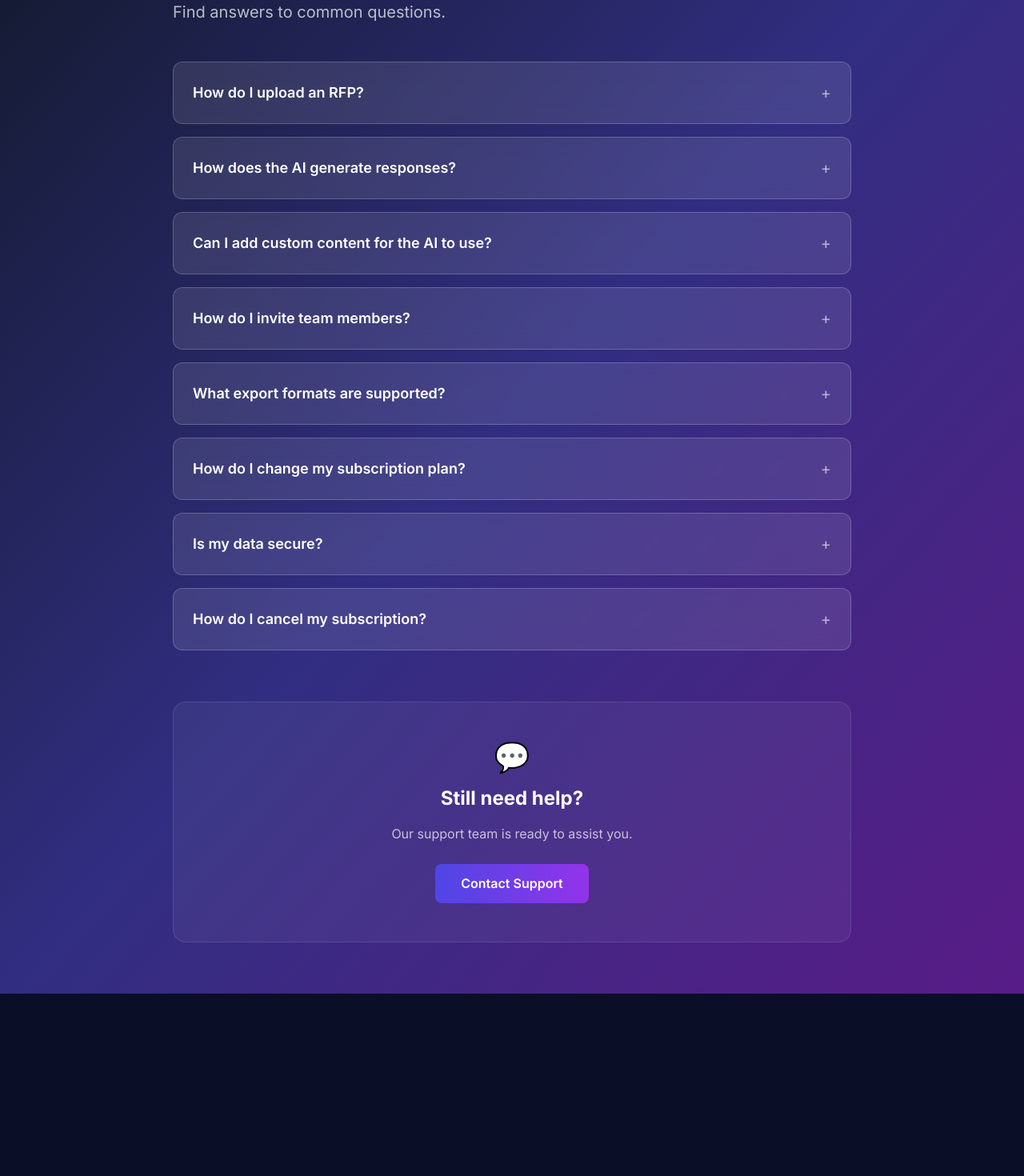
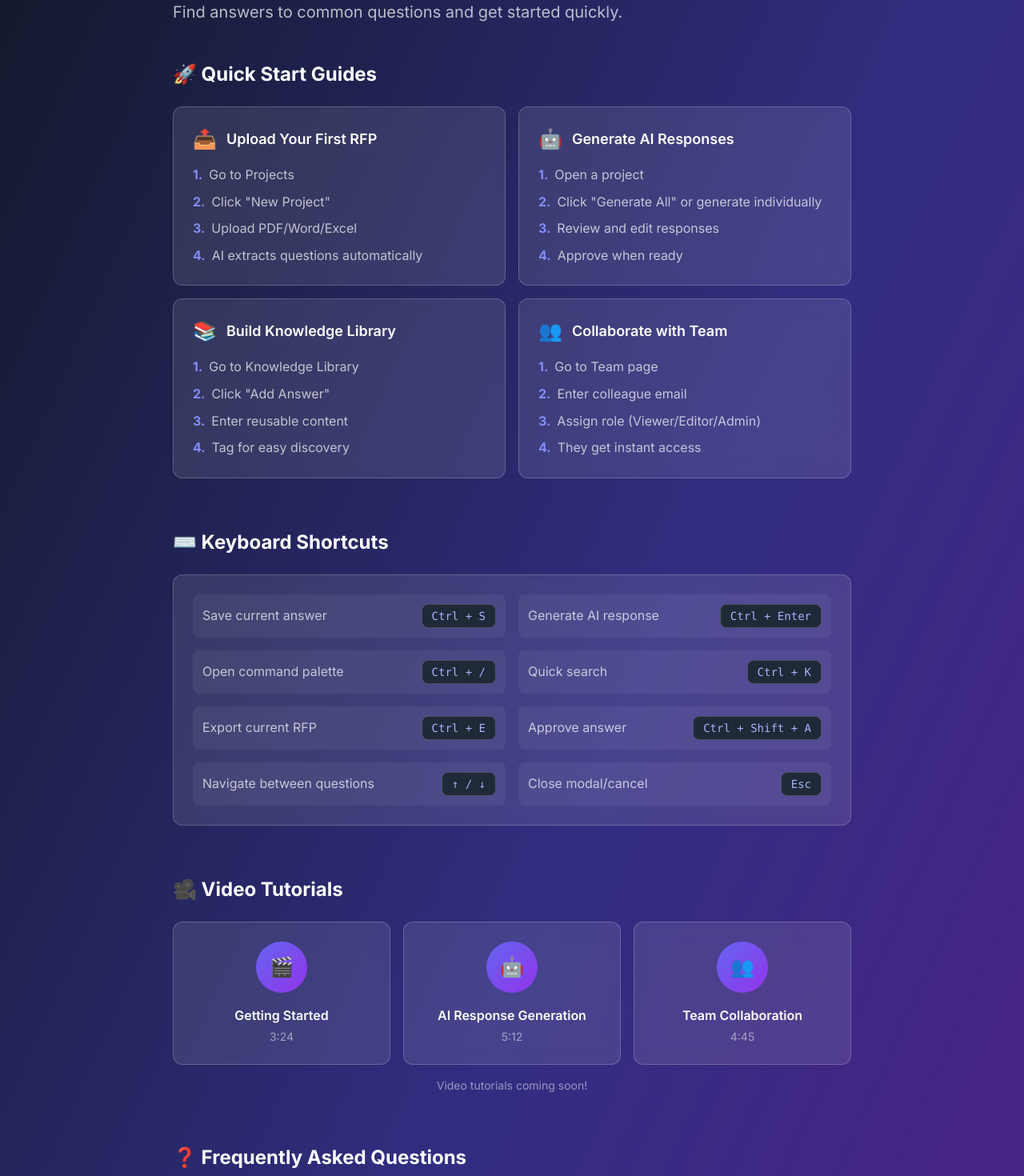
Before and after one commit to Sujithkal/rfpgrep, a React (Vite) app: page /help in a window 1280 px wide. Shown: the part 200-1670 px from the top of the page at 80% size. Before the commit the page ends 1442 px from the top, so only its background shows below. Built offline with nearby package versions, Linux system fonts and the light colour scheme; no server answers.

Commit message:
Enhance Help page with tutorials, shortcuts, video section

```diff
--- a/src/pages/HelpPage.jsx
+++ b/src/pages/HelpPage.jsx
@@ -55,9 +55,85 @@ export default function HelpPage() {
             {/* Content */}
             <div className="max-w-4xl mx-auto px-6 py-16">
                 <h1 className="text-5xl font-bold text-white mb-6">Help Center</h1>
-                <p className="text-xl text-white/70 mb-12">Find answers to common questions.</p>
+                <p className="text-xl text-white/70 mb-12">Find answers to common questions and get started quickly.</p>
+
+                {/* Quick Start Guides */}
+                <div className="mb-16">
+                    <h2 className="text-2xl font-bold text-white mb-6">🚀 Quick Start Guides</h2>
+                    <div className="grid md:grid-cols-2 gap-4">
+                        {[
+                            { icon: '📤', title: 'Upload Your First RFP', steps: ['Go to Projects', 'Click "New Project"', 'Upload PDF/Word/Excel', 'AI extracts questions automatically'] },
+                            { icon: '🤖', title: 'Generate AI Responses', steps: ['Open a project', 'Click "Generate All" or generate individually', 'Review and edit responses', 'Approve when ready'] },
+                            { icon: '📚', title: 'Build Knowledge Library', steps: ['Go to Knowledge Library', 'Click "Add Answer"', 'Enter reusable content', 'Tag for easy discovery'] },
+                            { icon: '👥', title: 'Collaborate with Team', steps: ['Go to Team page', 'Enter colleague email', 'Assign role (Viewer/Editor/Admin)', 'They get instant access'] },
+                        ].map((guide, i) => (
+                            <div key={i} className="bg-white/10 backdrop-blur-md rounded-xl border border-white/20 p-6">
+                                <div className="flex items-center gap-3 mb-4">
+                                    <span className="text-2xl">{guide.icon}</span>
+                                    <h3 className="text-lg font-semibold text-white">{guide.title}</h3>
+                                </div>
+                                <ol className="space-y-2">
+                                    {guide.steps.map((step, j) => (
+                                        <li key={j} className="flex items-start gap-2 text-white/70">
+                                            <span className="text-indigo-400 font-bold">{j + 1}.</span>
+                                            <span>{step}</span>
+                                        </li>
+                                    ))}
+                                </ol>
+                            </div>
+                        ))}
+                    </div>
+                </div>
+
+                {/* Keyboard Shortcuts */}
+                <div className="mb-16">
+                    <h2 className="text-2xl font-bold text-white mb-6">⌨️ Keyboard Shortcuts</h2>
+                    <div className="bg-white/10 backdrop-blur-md rounded-xl border border-white/20 p-6">
+                        <div className="grid md:grid-cols-2 gap-4">
+                            {[
+                                { keys: 'Ctrl + S', action: 'Save current answer' },
+                                { keys: 'Ctrl + Enter', action: 'Generate AI response' },
+                                { keys: 'Ctrl + /', action: 'Open command palette' },
+                                { keys: 'Ctrl + K', action: 'Quick search' },
+                                { keys: 'Ctrl + E', action: 'Export current RFP' },
+                                { keys: 'Ctrl + Shift + A', action: 'Approve answer' },
+                                { keys: '↑ / ↓', action: 'Navigate between questions' },
+                                { keys: 'Esc', action: 'Close modal/cancel' },
+                            ].map((shortcut, i) => (
+                                <div key={i} className="flex items-center justify-between p-3 bg-white/5 rounded-lg">
+                                    <span className="text-white/70">{shortcut.action}</span>
+                                    <kbd className="px-3 py-1 bg-gray-800 text-indigo-300 rounded-lg text-sm font-mono border border-gray-600">
+                                        {shortcut.keys}
+                                    </kbd>
+                                </div>
+                            ))}
+                        </div>
+                    </div>
+                </div>
+
+                {/* Video Tutorials */}
+                <div className="mb-16">
+                    <h2 className="text-2xl font-bold text-white mb-6">🎥 Video Tutorials</h2>
+                    <div className="grid md:grid-cols-3 gap-4">
+                        {[
+                            { title: 'Getting Started', duration: '3:24', icon: '🎬' },
+                            { title: 'AI Response Generation', duration: '5:12', icon: '🤖' },
+                            { title: 'Team Collaboration', duration: '4:45', icon: '👥' },
+                        ].map((video, i) => (
+                            <div key={i} className="bg-white/10 backdrop-blur-md rounded-xl border border-white/20 p-6 text-center hover:bg-white/15 transition-colors cursor-pointer group">
+                                <div className="w-16 h-16 mx-auto mb-4 bg-gradient-to-br from-indigo-500 to-purple-600 rounded-full flex items-center justify-center text-2xl group-hover:scale-110 transition-transform">
+                                    {video.icon}
+                                </div>
+                                <h3 className="font-semibold text-white mb-1">{video.title}</h3>
+                                <p className="text-sm text-white/50">{video.duration}</p>
+                            </div>
+                        ))}
+                    </div>
+                    <p className="text-center text-white/50 mt-4 text-sm">Video tutorials coming soon!</p>
+                </div>
 
                 {/* FAQs */}
+                <h2 className="text-2xl font-bold text-white mb-6">❓ Frequently Asked Questions</h2>
                 <div className="space-y-4 mb-16">
                     {faqs.map((faq, i) => (
                         <div
```
